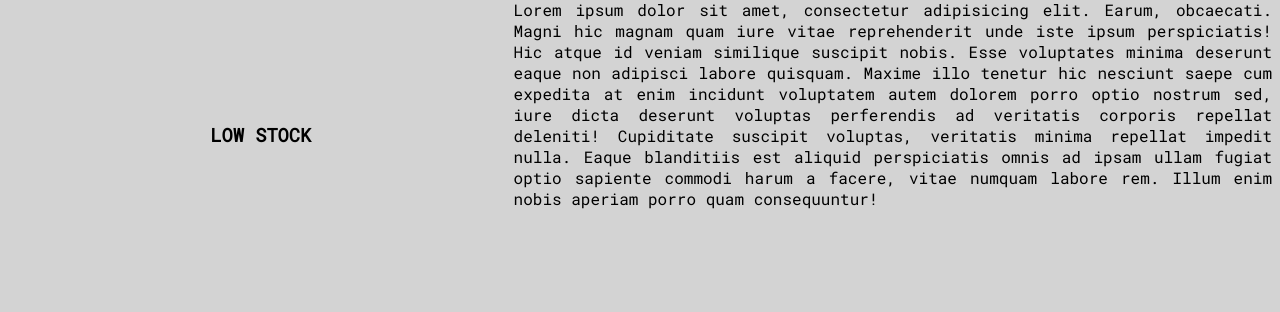
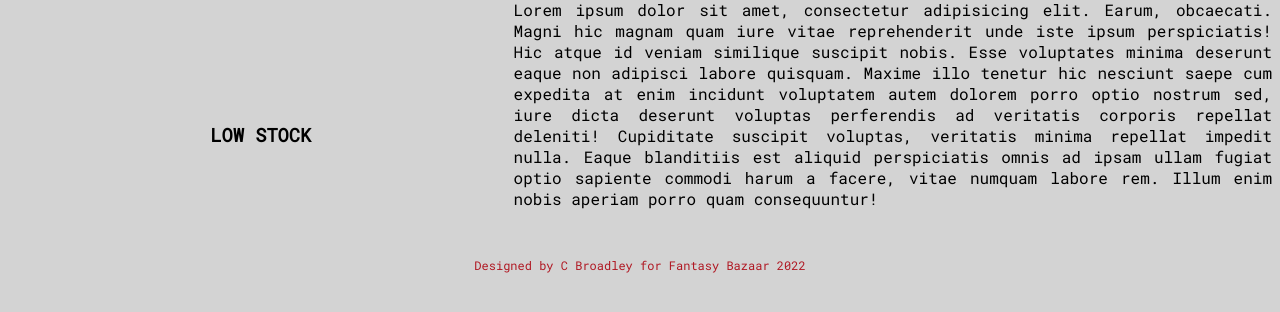
Before and after one commit to charbroadley/fantasy_bazaar, a Flask app: page / in a window 1280 px wide. Shown: the part 391-703 px from the top of the page. Run offline with Flask 2, Linux system fonts and the light colour scheme; data that the repository does not hold is empty; some libraries are stand-ins or nearby versions.

Commit message:
forgot the footer

```diff
--- a/static/main.css
+++ b/static/main.css
@@ -270,16 +270,8 @@ h3 {
     background-color: #ffcf60;
 }
 
-
-/* .button {
-    background-color: #4CAF50;
-    border: none;
-    color: white;
-    padding: 15px 32px;
+footer{
+    color: #b01823;
+    font-size: 12px;
     text-align: center;
-    text-decoration: none;
-    display: inline-block;
-    font-size: 16px;
-    margin: 4px 2px;
-    cursor: pointer;
-  } */
+}
--- a/templates/base.html
+++ b/templates/base.html
@@ -30,23 +30,22 @@ height="200px"></div>
         <li>
             <a href="/genres">Genres</a>
         </li>
-
-        <!-- <li>
-            <a href="/books/new">Add Book</a>
-        </li> -->
-        <!-- <li>
-            <a href="/authors/new">Add Author</a>
-        </li> -->
     </ul>
 </nav>
+
 <br>
 <br>
 <br>
-<!-- section id='content' -->
+
     {% block content %}
 
 
     {% endblock %}
-<!-- end section, end main -->
+
 </body>
+<footer>
+<br><br>
+Designed by C Broadley for Fantasy Bazaar 2022
+</footer>
+
 </html>
```
